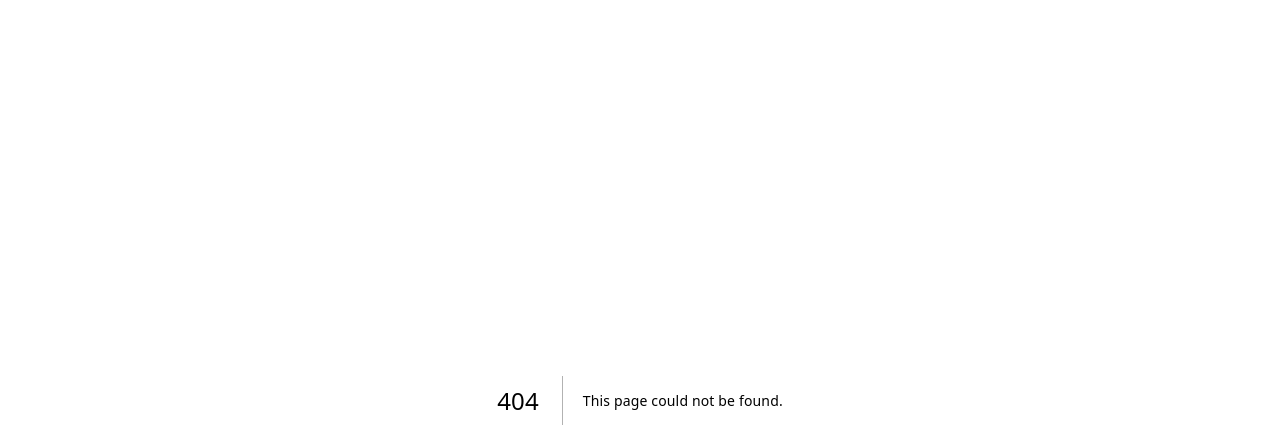
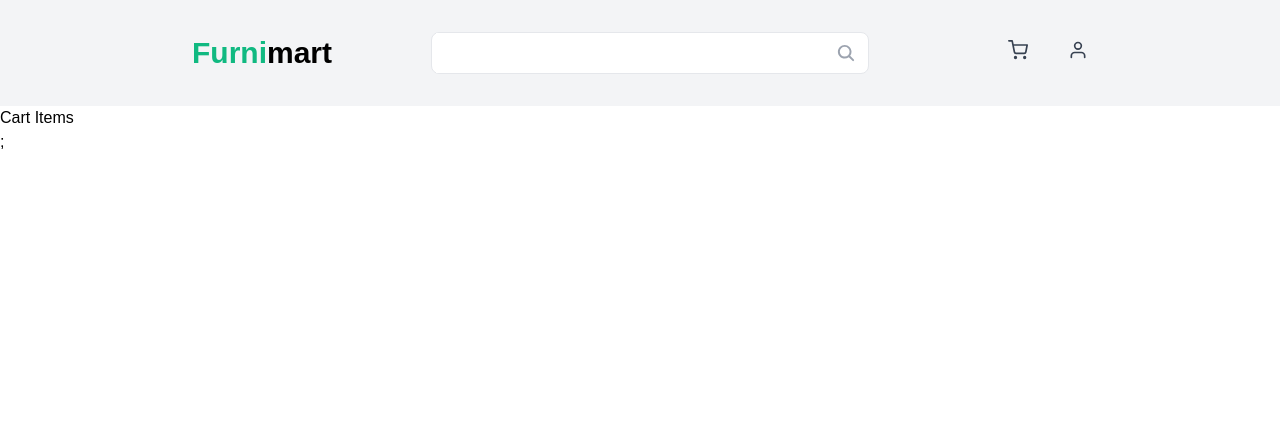
Before and after one commit to BlueZ-95/furnimart, a Next.js app: page /cart in a window 1280 px wide. Before the commit this address had no page. Shown: the top 448 px of the page. Built offline with nearby package versions, Linux system fonts and the light colour scheme; a web font is replaced by a local one.

Commit message:
update (cartitems bugs unresolved)

```diff
--- a/assets/stylesheets/globals.scss
+++ b/assets/stylesheets/globals.scss
@@ -10,7 +10,7 @@
 }
 
 body {
-  background-color: rgb(245, 245, 245);
+  // background-color: rgb(245, 245, 245);
   font-family: "Gemunu Libre", sans-serif;
 }
 
--- /dev/null
+++ b/components/CartItems/CartItems.js
@@ -0,0 +1,18 @@
+import { useRecoilState } from "recoil";
+import { CartItem } from "..";
+import { currentCartState } from "../../lib/recoil-atoms";
+
+export const CartItems = () => {
+  const [_currentCartState, _setCurrentCartState] =
+    useRecoilState(currentCartState);
+  return (
+    <div className="cart-items">
+      <p>Cart Items</p>
+      {
+        _currentCartState.map((item) => {
+          return (<CartItem title={item.productTitle} price={item.productPrice} />)
+        })
+      }
+    </div>
+  );
+};
--- /dev/null
+++ b/components/Core/CartItem/CartItem.js
@@ -0,0 +1,6 @@
+export const CartItem = (image, title, price) => {
+  return (
+  <div className="cartItem">
+      <p>{title}</p>
+  </div>);
+};
--- a/components/Core/ProductCard/ProductCard.js
+++ b/components/Core/ProductCard/ProductCard.js
@@ -6,7 +6,14 @@ export const ProductCard = ({ productImage, productTitle, productPrice }) => {
   const currentCart = useSetRecoilState(currentCartState);
 
   const addItemInCart = () => {
-    currentCart((prevItems) => [...prevItems, { itemName: "Abc" }]);
+    currentCart((prevItems) => [
+      ...prevItems,
+      {
+        productImage: productImage,
+        productTitle: productTitle,
+        productPrice: productPrice,
+      },
+    ]);
   };
 
   return (
--- a/components/Header/Header.js
+++ b/components/Header/Header.js
@@ -1,9 +1,11 @@
 import { useRouter } from "next/router";
 import { useState } from "react";
-import { FiSearch, FiShoppingCart, FiUser } from "react-icons/fi";
+import { FiShoppingCart, FiUser } from "react-icons/fi";
 import { IoSearch } from "react-icons/io5";
 import { useRecoilValue, useSetRecoilState } from "recoil";
+import Link from "next/link";
 import {
+  currentCartState,
   currentUserState,
   numberOfItemsInCart,
   userNameState,
@@ -14,10 +16,12 @@ export const Header = () => {
   const cartItemNumber = useRecoilValue(numberOfItemsInCart);
   const [isSettingsVisible, setIsSettingsVisible] = useState(false);
   const _currentUserState = useSetRecoilState(currentUserState);
+  const _currentCartState = useSetRecoilState(currentCartState);
   const router = useRouter();
 
   const logoutUser = () => {
     _currentUserState({});
+    _currentCartState([]);
     localStorage.removeItem("currentUser");
     router.push("/login");
   };
@@ -27,9 +31,11 @@ export const Header = () => {
       <div className="container mx-auto px-48">
         <div className="flex items-center justify-between">
           <div className="header__logo">
-            <h1 className="text-3xl font-bold">
-              <span className="text-green-500">Furni</span>mart
-            </h1>
+            <Link href="/">
+              <h1 className="text-3xl font-bold cursor-pointer">
+                <span className="text-green-500">Furni</span>mart
+              </h1>
+            </Link>
           </div>
           <div className="header__searchbar flex items-center justify-center border rounded-lg bg-white">
             <input
@@ -50,7 +56,9 @@ export const Header = () => {
                     {cartItemNumber}
                   </span>
                 )}
-                <FiShoppingCart />
+                <Link href="/cart">
+                  <FiShoppingCart />
+                </Link>
               </div>
             </li>
             <li>
--- a/components/Home/Home.js
+++ b/components/Home/Home.js
@@ -1,24 +1,8 @@
-import { useRouter } from "next/router";
-import { useEffect } from "react";
-import { useSetRecoilState } from "recoil";
-import { Header, Products } from "..";
-import { currentUserState } from "../../lib/recoil-atoms";
+import { Products } from "..";
 
 export const Home = () => {
-  const setUserState = useSetRecoilState(currentUserState);
-  const router = useRouter();
-
-  useEffect(() => {
-    const _currentUser = JSON.parse(localStorage.getItem("currentUser"));
-    if (_currentUser) {
-      setUserState(_currentUser);
-    } else {
-      router.push("/login");
-    }
-  }, []);
   return (
-    <div className="home font-gemunu">
-      <Header />
+    <div className="home">
       <Products />
     </div>
   );
--- a/components/index.js
+++ b/components/index.js
@@ -1,6 +1,8 @@
 export { LoginForm } from "./LoginForm/LoginForm";
 export { Header } from "./Header/Header";
 export { Products } from "./Products/Products";
+export { CartItems } from "./CartItems/CartItems";
 
 // Core Components
 export { ProductCard } from "./Core/ProductCard/ProductCard";
+export { CartItem } from "./Core/CartItem/CartItem";
--- a/pages/_app.js
+++ b/pages/_app.js
@@ -1,21 +1,10 @@
-// import "@fontsource/roboto/300.css";
-// import "@fontsource/roboto/400.css";
-// import "@fontsource/roboto/500.css";
-// import "@fontsource/roboto/700.css";
-import { CssBaseline } from "@mui/material";
-import { createTheme, ThemeProvider } from "@mui/material/styles";
 import { RecoilRoot } from "recoil";
 import "../assets/stylesheets/globals.scss";
 
 export default function MyApp({ Component, pageProps }) {
-  const theme = createTheme();
-
   return (
     <RecoilRoot>
-      <ThemeProvider theme={theme}>
-        <CssBaseline />
-        <Component {...pageProps} />
-      </ThemeProvider>
+      <Component {...pageProps} className="font-gemunu" />
     </RecoilRoot>
   );
 }
--- /dev/null
+++ b/pages/cart.js
@@ -0,0 +1,24 @@
+import { CartItems, Header } from "../components";
+// import { useRouter } from "next/router";
+// import { useEffect } from "react";
+// import { useSetRecoilState } from "recoil";
+// import { currentUserState } from "../lib/recoil-atoms";
+
+export default function Cart() {
+  //   const router = useRouter();
+  //   const setUserState = useSetRecoilState(currentUserState);
+  //   useEffect(() => {
+  //     const _currentUser = JSON.parse(localStorage.getItem("currentUser"));
+  //     if (_currentUser) {
+  //       setUserState(_currentUser);
+  //     } else {
+  //       router.push("/login");
+  //     }
+  //   }, []);
+  return (
+    <>
+      <Header />
+      <CartItems />;
+    </>
+  );
+}
--- a/pages/index.js
+++ b/pages/index.js
@@ -1,11 +1,28 @@
+import { Header } from "../components";
+import { Home } from "../components/Home/Home";
+import { useRouter } from "next/router";
 import { useEffect } from "react";
-import { useRecoilValue } from "recoil";
-import Counter from "../components/counter";
-import { Home } from "../components/Home/Home";
+import { useSetRecoilState } from "recoil";
 import { currentUserState } from "../lib/recoil-atoms";
 
 const IndexPage = () => {
-  return <Home />;
+  const router = useRouter();
+  const setUserState = useSetRecoilState(currentUserState);
+
+  useEffect(() => {
+    const _currentUser = JSON.parse(localStorage.getItem("currentUser"));
+    if (_currentUser) {
+      setUserState(_currentUser);
+    } else {
+      router.push("/login");
+    }
+  }, []);
+  return (
+    <>
+      <Header />
+      <Home />;
+    </>
+  );
 };
 
 export default IndexPage;
```
